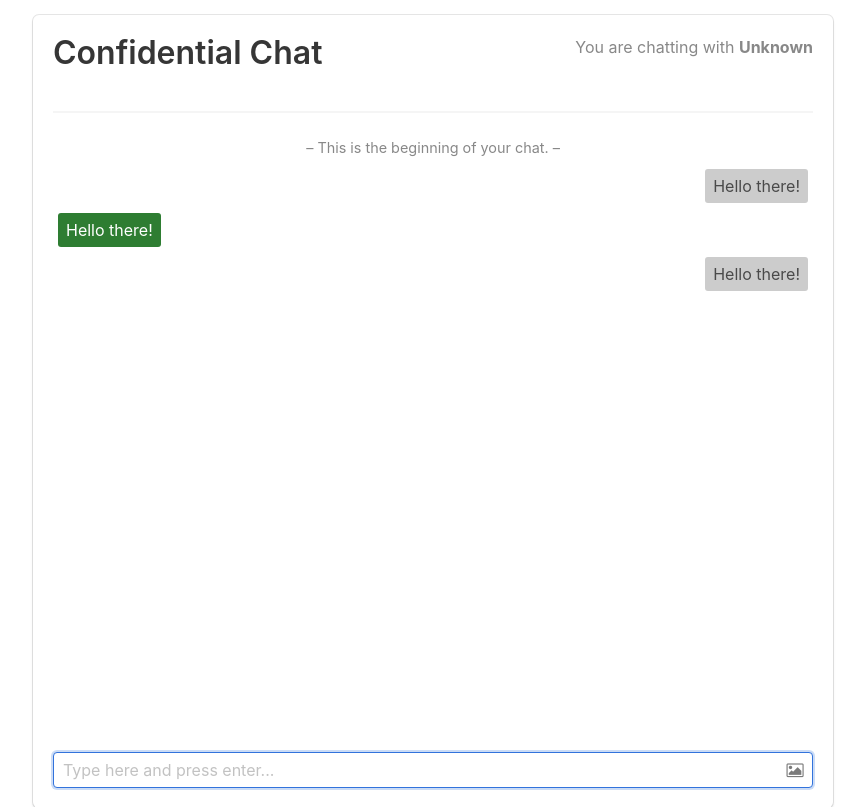
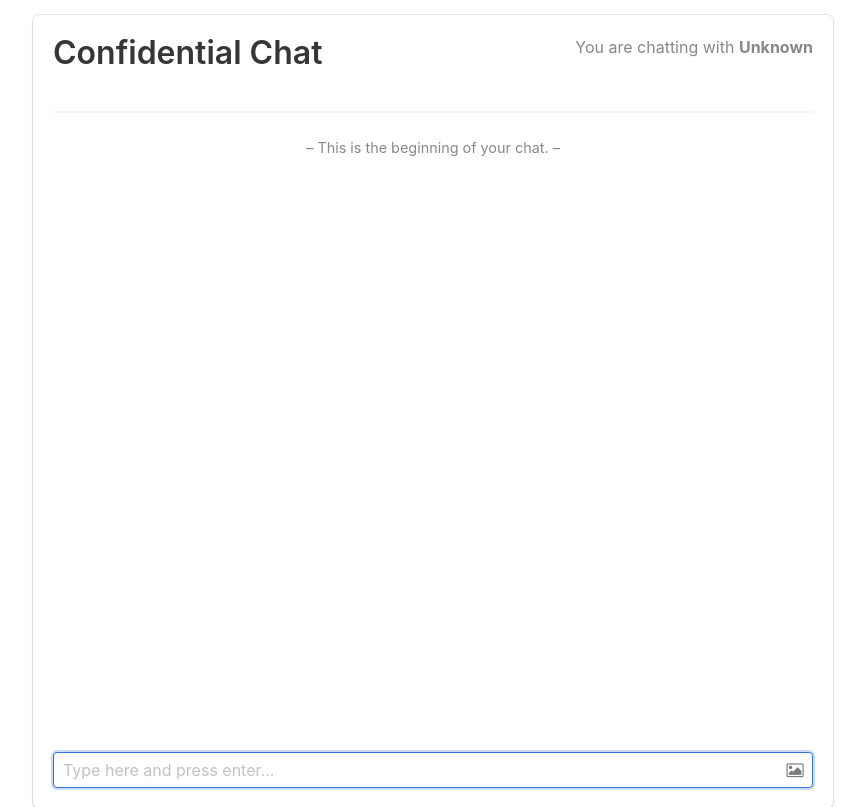
Before and after one commit to the-flying-circus/HackMIT2018, a Flask app: page /chat in a window 1280 px wide. Shown: the part 86-893 px from the top of the page, without its empty margins (207-1072 px from the left). Run offline with Flask 2, Linux system fonts and the light colour scheme; the visitor is signed in with stand-in values (Sample User, id 1); data that the repository does not hold is empty; some libraries are stand-ins or nearby versions.

Commit message:
remove placeholder text

```diff
--- a/templates/chat.html
+++ b/templates/chat.html
@@ -13,9 +13,6 @@
     <hr />
     <div id="output">
         <div class="meta">&ndash; This is the beginning of your chat. &ndash;</div>
-        <div class="is-clearfix"><span class="msg">Hello there!</span></div>
-        <div class="is-clearfix"><span class="msg other">Hello there!</span></div>
-        <div class="is-clearfix"><span class="msg">Hello there!</span></div>
     </div>
     <div class="control has-icons-right">
         <input class="input" id="input" placeholder="Type here and press enter..." />
```
